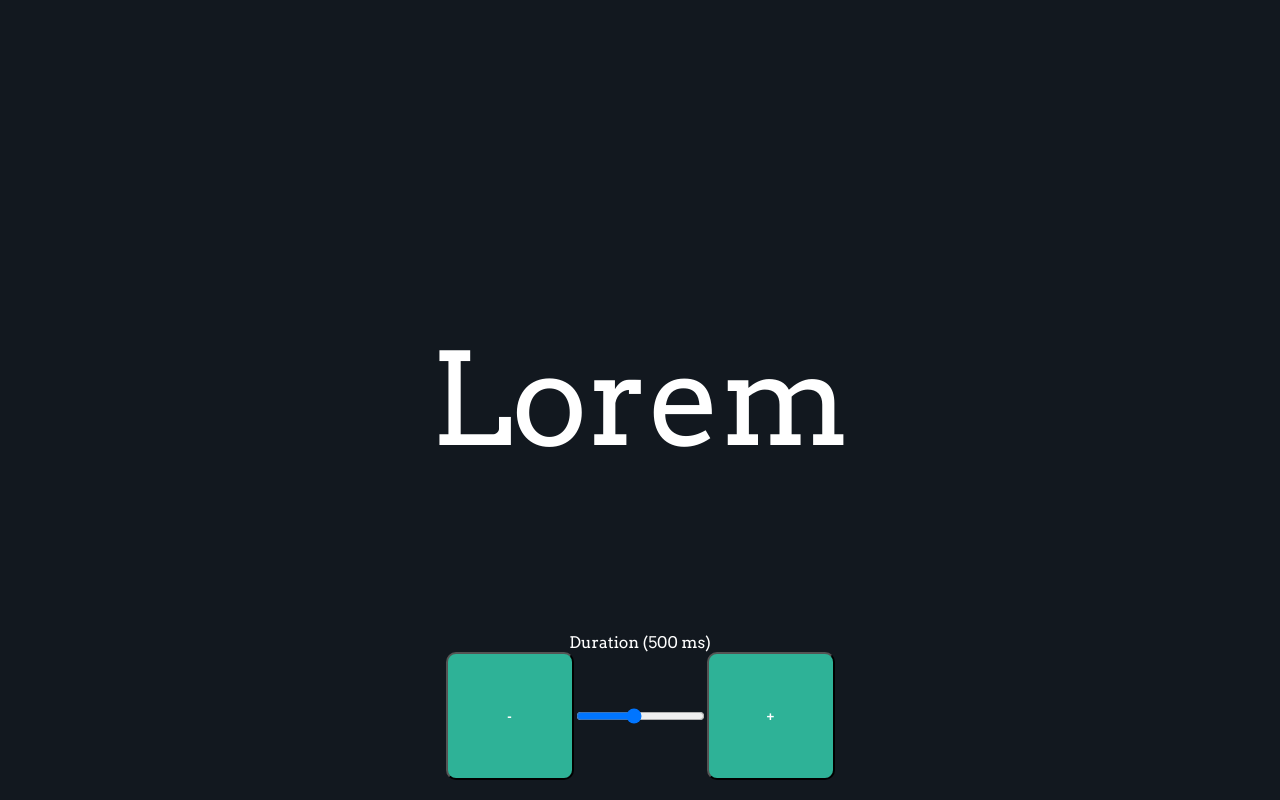
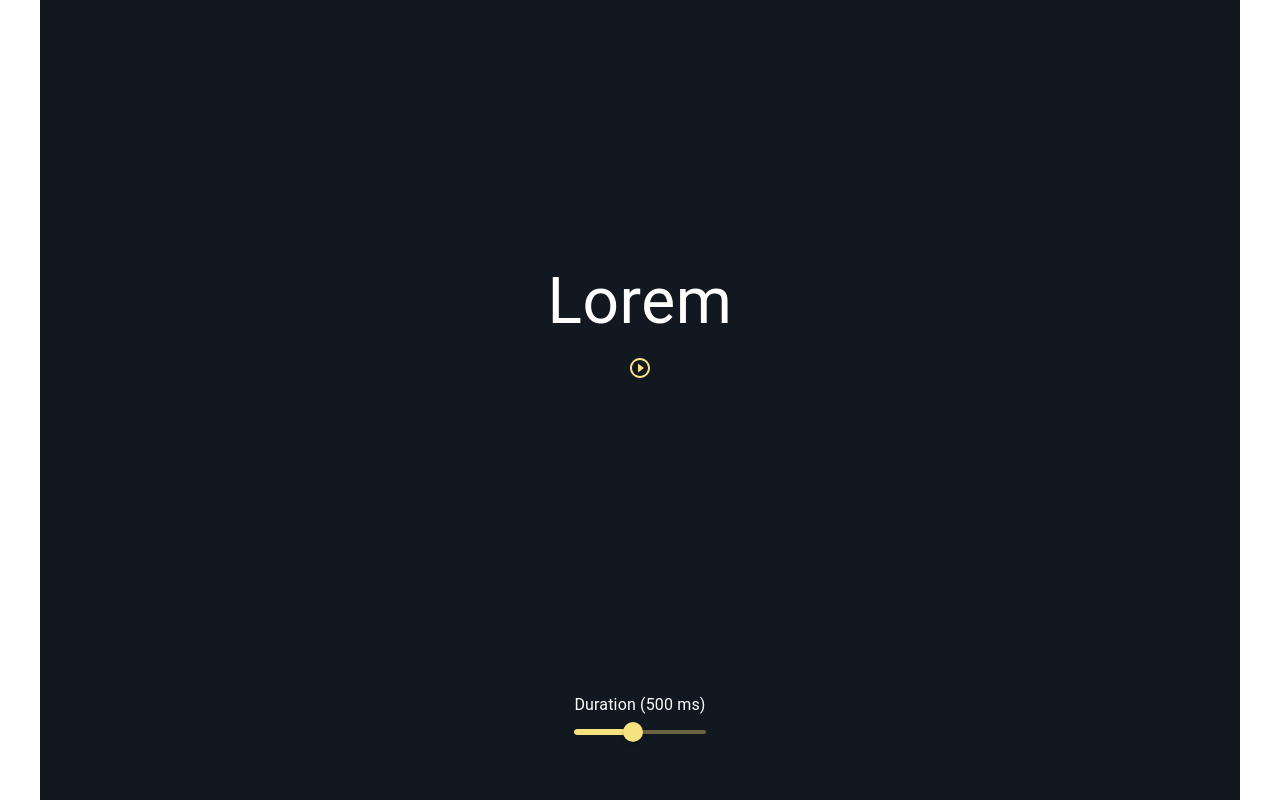
Before and after one commit to muniz95/dynabook, a React (Vite) app: page / in a window 1280 px wide. Built offline with nearby package versions, Linux system fonts and the light colour scheme.

Commit message:
Add MUI theme and components; integrate text readout functionality

```diff
--- a/package.json
+++ b/package.json
@@ -6,6 +6,7 @@
   "dependencies": {
     "@emotion/react": "^11.14.0",
     "@emotion/styled": "^11.14.0",
+    "@mui/icons-material": "^6.4.8",
     "@mui/material": "^6.4.8",
     "@types/react": "^18.2.38",
     "@types/react-dom": "^18.2.17",
--- a/src/App.css
+++ /dev/null
@@ -1,83 +0,0 @@
-.app {
-  text-align: center;
-  height: 100%;
-  background-color: #12181f;
-  color: white;
-}
-
-.container {
-  height: 100%;
-  display: flex;
-  align-items: center;
-  justify-content: center;
-}
-
-.header {
-  background-color: white;
-  height: 20%;
-  color: white;
-}
-
-#add-text {
-  width: 55px;
-  height: 55px;
-  border-radius: 50%;
-  background: #db4437;
-  position: fixed;
-  bottom: 30px;
-  right: 30px;
-  cursor: pointer;
-}
-
-.plus {
-  color: white;
-  position: absolute;
-  display: block;
-  top: 0;
-  bottom: 0;
-  left: 0;
-  right: 0;
-  text-align: center;
-  padding: 0;
-  margin: 0;
-  line-height: 55px;
-  font-size: 38px;
-  font-family: 'Roboto';
-  font-weight: 300;
-}
-
-.current-word {
-  font-size: 10vw;
-}
-
-.text-speed-control {
-  display: flex;
-  flex-flow: column;
-  align-items: center;
-  justify-content: center;
-}
-
-.text-speed-control.visible {
-  visibility: visible;
-  opacity: 1;
-  transition: opacity 1s cubic-bezier(0.77, 0, 0.175, 1);
-}
-
-.text-speed-control.hidden {
-  visibility: hidden;
-  opacity: 0;
-  transition: visibility 0s 1s, opacity 1s cubic-bezier(0.77, 0, 0.175, 1);
-}
-
-.text-speed-controllers-box {
-  display: flex;
-}
-
-.text-speed-controllers-box button {
-  width: 10vw;
-  height: 10vw;
-  border-radius: 10px;
-  background-color: #2eb297;
-  color: white;
-  font-weight: bolder;
-}
--- a/src/App.tsx
+++ b/src/App.tsx
@@ -1,28 +1,24 @@
-import { ChangeEvent, useEffect, useRef, useState } from "react";
-import "./App.css";
+import { useEffect, useState } from 'react';
+import { Container } from '@mui/material';
+import BottomBar from './components/bottom-bar';
+import TextContent from './components/text-content';
+import { useTextReadout } from './hooks/use-text-readout'; // Import the hook
 
 const App = () => {
   const [pageSlip, setPageSlip] = useState<number>(500);
   const [isFooterVisible, setIsFooterVisible] = useState<boolean>(true);
-  const [text, setText] = useState<string[]>([]);
-  const [currentWordPosition, setCurrentWordPosition] = useState(0);
-  const [isReading, setIsReading] = useState(false);
-  const currentTimer = useRef<NodeJS.Timeout>();
+  const {
+    text,
+    currentWordPosition,
+    isReading,
+    setIsReading,
+    startReadout,
+    stopText,
+    resumeText,
+  } = useTextReadout(pageSlip); // Use the hook
 
-  const startReadout = (startPosition: number) => {
-    currentTimer.current = setInterval(function () {
-      if (startPosition < text.length - 1) {
-        setCurrentWordPosition((state) => state + 1);
-      } else {
-        setCurrentWordPosition(0);
-        stopText();
-      }
-      startPosition++;
-    }, pageSlip);
-  };
-
-  const handlePageSlip = ({ target }: ChangeEvent<HTMLInputElement>) => {
-    setPageSlip(target.valueAsNumber);
+  const handlePageSlip = (newValue: number) => {
+    setPageSlip(newValue);
   };
 
   const showText = () => {
@@ -30,24 +26,6 @@ const App = () => {
     startReadout(0);
   };
 
-  const stopText = () => {
-    setIsReading(false);
-    clearInterval(currentTimer.current);
-  };
-
-  const resumeText = () => {
-    setIsReading(true);
-    startReadout(currentWordPosition);
-  };
-
-  const increasePageSlip = () => setPageSlip((state) => state + 1);
-  const decreasePageSlip = () => setPageSlip((state) => state - 1);
-
-  useEffect(() => {
-    const sampleText =
-      "Lorem ipsum dolor sit amet, consectetur adipiscing elit.";
-    setText(sampleText.split(" "));
-  }, []);
   useEffect(() => {
     setIsFooterVisible(!isReading);
   }, [isReading]);
@@ -60,38 +38,27 @@ const App = () => {
       : showText;
 
   return (
-    <div className="app">
-      <div className="container">
-        <span onClick={() => buttonAction()} className="current-word">
-          {currentWord}
-        </span>
-      </div>
-      <footer>
-        <div
-          className={`text-speed-control ${isFooterVisible ? "visible" : "hidden"}`}
-        >
-          <label htmlFor="pageSlip">Duration ({pageSlip} ms)</label>
-          <div className="text-speed-controllers-box">
-            <button disabled={!isFooterVisible} onClick={decreasePageSlip}>
-              -
-            </button>
-            <input
-              type="range"
-              min="100"
-              max="1000"
-              name="pageSlip"
-              id="pageSlip"
-              defaultValue={pageSlip}
-              disabled={!isFooterVisible}
-              onChange={handlePageSlip}
-            />
-            <button disabled={!isFooterVisible} onClick={increasePageSlip}>
-              +
-            </button>
-          </div>
-        </div>
-      </footer>
-    </div>
+    <Container
+      sx={{
+        display: 'flex',
+        flexDirection: 'column',
+        alignItems: 'center',
+        height: '100vh',
+        backgroundColor: '#12181f',
+        color: 'white',
+      }}
+    >
+      <TextContent
+        currentWord={currentWord}
+        buttonAction={buttonAction}
+        isReading={isReading}
+      />
+      <BottomBar
+        isFooterVisible={isFooterVisible}
+        pageSlip={pageSlip}
+        handlePageSlip={handlePageSlip}
+      />
+    </Container>
   );
 };
 
--- /dev/null
+++ b/src/components/bottom-bar/index.tsx
@@ -0,0 +1,28 @@
+import { Box, Slider, Typography } from '@mui/material';
+import { FC } from 'react';
+import styles from './styles';
+
+const BottomBar: FC<{
+  isFooterVisible: boolean;
+  pageSlip: number;
+  handlePageSlip: (value: number) => void;
+}> = ({ isFooterVisible, pageSlip, handlePageSlip }) => (
+  <Box
+    component="section"
+    sx={[styles.bottomBar, !isFooterVisible ? styles.hidden : {}]}
+  >
+    <Typography>Duration ({pageSlip} ms)</Typography>
+    <Box sx={styles.textSpeedControllersBox}>
+      <Slider
+        min={100}
+        max={1000}
+        step={100}
+        value={pageSlip}
+        defaultValue={500}
+        onChange={(_e, value) => handlePageSlip(value as number)}
+      />
+    </Box>
+  </Box>
+);
+
+export default BottomBar;
--- /dev/null
+++ b/src/components/bottom-bar/styles.ts
@@ -0,0 +1,33 @@
+const styles = {
+  bottomBar: {
+    display: 'flex',
+    height: '20%',
+    flexFlow: 'column',
+    alignItems: 'center',
+    justifyContent: 'center',
+    visibility: 'visible',
+    opacity: 1,
+    transition: 'opacity 1s cubic-bezier(0.77, 0, 0.175, 1)',
+  },
+  hidden: {
+    visibility: 'hidden',
+    opacity: 0,
+    transition: 'visibility 0s 1s, opacity 1s cubic-bezier(0.77, 0, 0.175, 1)',
+  },
+  textSpeedControllersBox: {
+    display: 'flex',
+    justifyContent: 'center',
+    alignItems: 'center',
+    width: '100%',
+  },
+  button: {
+    width: '10vw',
+    height: '10vw',
+    borderRadius: '10px',
+    backgroundColor: '#2eb297',
+    color: 'white',
+    fontWeight: 'bolder',
+  },
+};
+
+export default styles;
--- /dev/null
+++ b/src/components/text-content/index.tsx
@@ -0,0 +1,19 @@
+import { Box, Button, Typography } from '@mui/material';
+import { FC } from 'react';
+import styles from './styles';
+import { PauseCircleOutline, PlayCircleOutline } from '@mui/icons-material';
+
+const TextContent: FC<{
+  currentWord: string;
+  buttonAction: () => void;
+  isReading: boolean;
+}> = ({ currentWord, buttonAction, isReading }) => (
+  <Box component="section" sx={styles.container}>
+    <Typography fontSize={'8vh'}>{currentWord}</Typography>
+    <Button onClick={buttonAction}>
+      {isReading ? <PauseCircleOutline /> : <PlayCircleOutline />}
+    </Button>
+  </Box>
+);
+
+export default TextContent;
--- /dev/null
+++ b/src/components/text-content/styles.ts
@@ -0,0 +1,11 @@
+const styles = {
+  container: {
+    height: '80%',
+    display: 'flex',
+    alignItems: 'center',
+    justifyContent: 'center',
+    flexDirection: 'column',
+  },
+};
+
+export default styles;
--- /dev/null
+++ b/src/hooks/use-text-readout.ts
@@ -0,0 +1,46 @@
+import { useState, useRef, useEffect } from 'react';
+
+export const useTextReadout = (pageSlip: number) => {
+  const [text, setText] = useState<string[]>([]);
+  const [currentWordPosition, setCurrentWordPosition] = useState(0);
+  const [isReading, setIsReading] = useState(false);
+  const currentTimer = useRef<NodeJS.Timeout>();
+
+  const startReadout = (startPosition: number) => {
+    currentTimer.current = setInterval(function () {
+      if (startPosition < text.length - 1) {
+        setCurrentWordPosition((state) => state + 1);
+      } else {
+        setCurrentWordPosition(0);
+        stopText();
+      }
+      startPosition++;
+    }, pageSlip);
+  };
+
+  const stopText = () => {
+    setIsReading(false);
+    clearInterval(currentTimer.current);
+  };
+
+  const resumeText = () => {
+    setIsReading(true);
+    startReadout(currentWordPosition);
+  };
+
+  useEffect(() => {
+    const sampleText =
+      'Lorem ipsum dolor sit amet, consectetur adipiscing elit.';
+    setText(sampleText.split(' '));
+  }, []);
+
+  return {
+    text,
+    currentWordPosition,
+    isReading,
+    setIsReading,
+    startReadout,
+    stopText,
+    resumeText,
+  };
+};
--- a/src/index.css
+++ b/src/index.css
@@ -1,3 +1,8 @@
+@font-face {
+  font-family: 'Arvo';
+  src: local('Arvo'), url(./assets/Arvo-Regular.ttf) format('truetype');
+}
+
 html, body, #root {
   -webkit-touch-callout: none; /* iOS Safari */
     -webkit-user-select: none; /* Safari */
@@ -11,14 +16,3 @@ html, body, #root {
   height: 100%;
   font-family: Arvo;
 }
-
-footer {
-  position: fixed;
-  bottom: 20px;
-  width: 100%;
-}
-
-@font-face {
-  font-family: 'Arvo';
-  src: local('Arvo'), url(./assets/Arvo-Regular.ttf) format('truetype');
-}
--- a/src/index.tsx
+++ b/src/index.tsx
@@ -1,12 +1,17 @@
-import { StrictMode } from "react";
-import "./index.css";
-import App from "./App";
+import { StrictMode } from 'react';
+import './index.css';
+import App from './App';
+import { createRoot } from 'react-dom/client';
+import { ThemeProvider } from '@mui/material';
+import theme from './theme';
 
-import { createRoot } from "react-dom/client";
-const container = document.getElementById("root");
-const root = createRoot(container!); // createRoot(container!) if you use TypeScript
+const container = document.getElementById('root');
+const root = createRoot(container!);
+
 root.render(
   <StrictMode>
-    <App />
-  </StrictMode>,
+    <ThemeProvider theme={theme}>
+      <App />
+    </ThemeProvider>
+  </StrictMode>
 );
--- /dev/null
+++ b/src/theme.tsx
@@ -0,0 +1,16 @@
+import { createTheme } from '@mui/material';
+
+const theme = createTheme({
+  cssVariables: false,
+  palette: {
+    mode: 'dark',
+    primary: {
+      main: '#F6E27F',
+    },
+    secondary: {
+      main: '#048A81',
+    },
+  },
+});
+
+export default theme;
```
Also changed, not shown: 1 other file (tests, documents, lock files or other folders).
